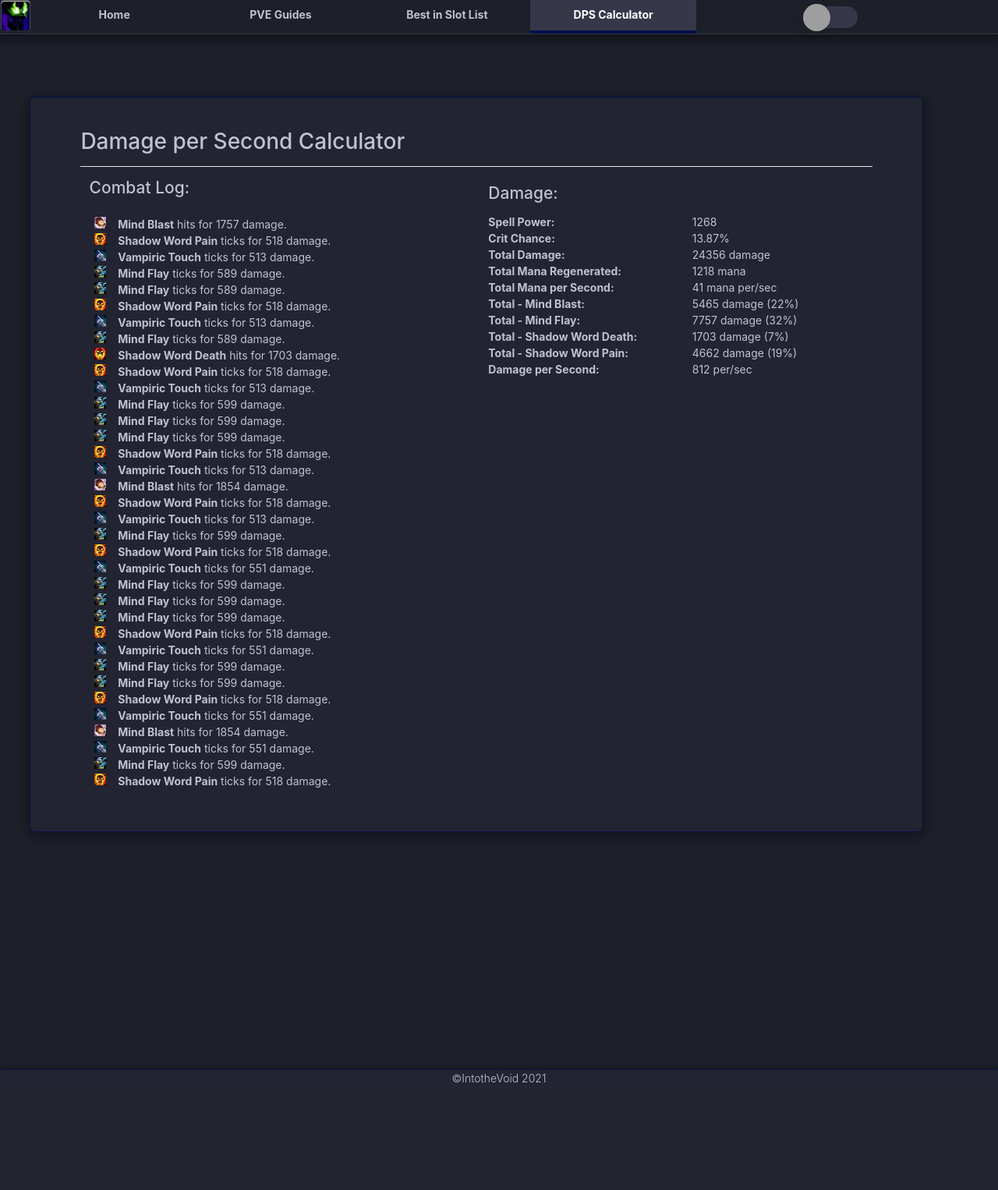
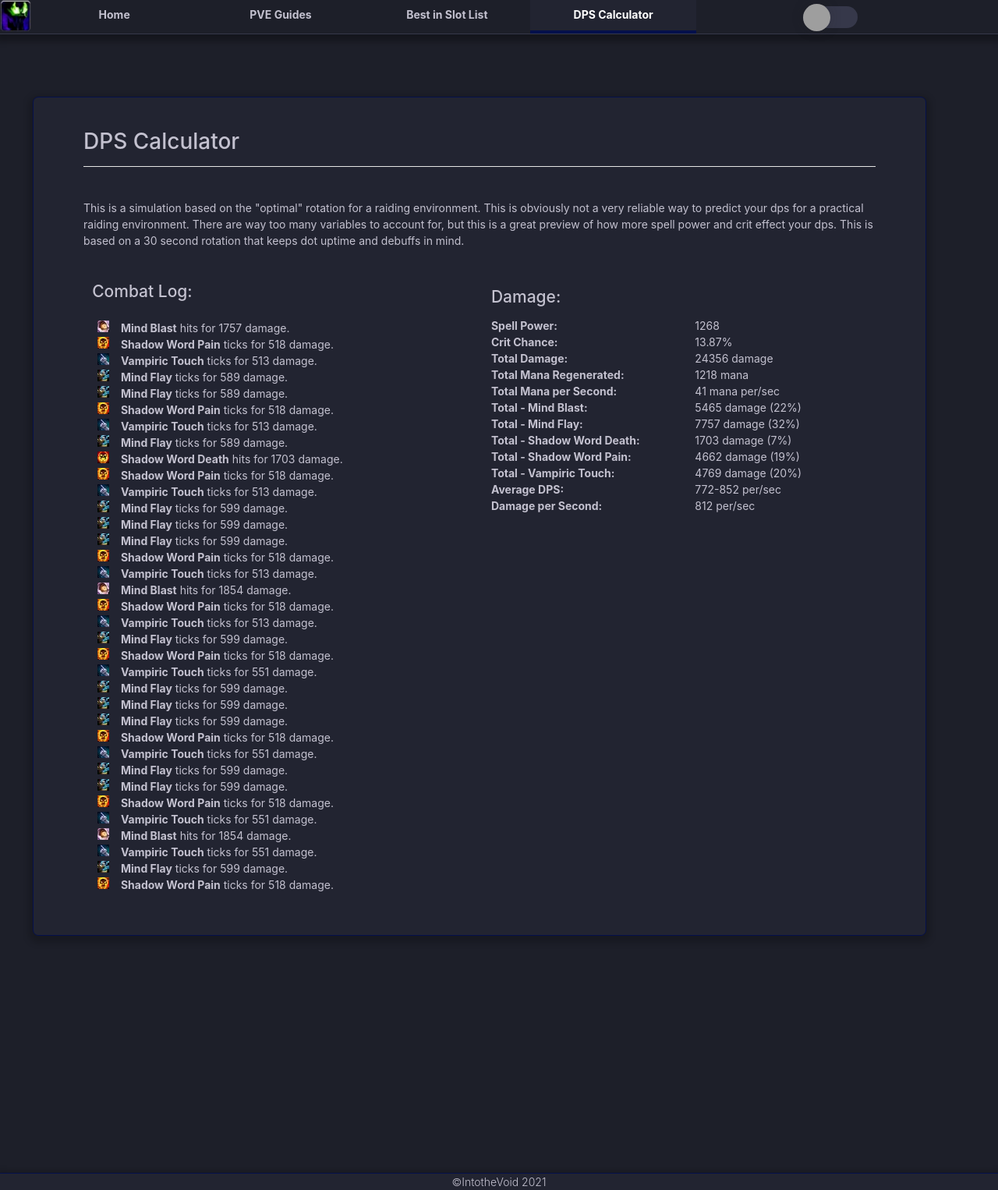
Before and after one commit to codyhinz/intoTheVoid, a PHP site: page /dpscalc.php in a window 1280 px wide. Shown: the whole page at 78% size. Before the commit the page ends 1388 px from the top, so only its background shows below. Run offline with PHP 8.4, Linux system fonts and the light colour scheme; grey boxes are pictures that could not be loaded.

Commit message:
Small bug on mind blast rolls that needs to be fixed

```diff
--- a/dpscalc.php
+++ b/dpscalc.php
@@ -3,9 +3,13 @@
     include('./view/header.php');
 ?>
 
-<div class="container-fluid row">
-    <div class="introduction col-11">
-        <h2>Damage per Second Calculator</h2><hr/>
+<div class="container row col-12">
+    <div class="introduction col-11 ml-5">
+        <h2>DPS Calculator</h2><hr/>
+        <p class="mt-5 mb-5">This is a simulation based on the "optimal" rotation for a raiding environment.
+        This is obviously not a very reliable way to predict your dps for a practical raiding environment.
+        There are way too many variables to account for, but this is a great preview of how more spell power and crit effect your dps.
+        This is based on a 30 second rotation that keeps dot uptime and debuffs in mind.</p>
         <?php include('./model/damagecalc.php'); ?>
     </div>
 </div>
--- a/model/damagecalc.php
+++ b/model/damagecalc.php
@@ -131,18 +131,21 @@
     // $dmgphaseone
     // (1.04SV + 0.05M * (MB can crit)) ((1.02SV + 0.05M * VT ticks), (1.04SV + 0.05M * SWP ticks))
 
-    $critroll = rand(1, 100);
+    $critrollone = rand(1, 100);
+    $criticalstrikembone = "false";
 
-    if ($critroll <= $critchance) {
+    if ($critrollone <= $critchance) {
         $mb = $mb * 1.5;
-        $criticalstrikemb = "true";
+        $criticalstrikembone = "true";
     }
 
-    $dmgphaseonecrit = false;
+    $dmgphaseonecrit = "false";
     $dmgphaseonemb = (($svtwo + $misery) * ($mb)) * ($damagemultiplier);
-    if ($criticalstrikemb == "true") { $dmgphaseonecrit = true; }
+    if ($criticalstrikembone == "true") {
+        $dmgphaseonecrit = "true";
+    }
     $dmgphaseonemb = round($dmgphaseonemb);
-    if ($dmgphaseonecrit == true) {
+    if ($dmgphaseonecrit == "true") {
         $dmgphaseonecrit = " damage and it was a critical strike.</li>";
     } else {
         $dmgphaseonecrit = " damage.</li>";
@@ -201,9 +204,9 @@
     // $dmgphasesix
     // (1.08SV + 0.05M * (SWD can crit)
 
-    $critroll = rand(1, 100);
+    $critrolltwo = rand(1, 100);
 
-    if ($critroll <= $critchance) {
+    if ($critrolltwo <= $critchance) {
         $swd = $swd * 1.5;
         $criticalstrikeswd = "true";
     }
@@ -275,18 +278,21 @@
     // $dmgphasetwelve
     // (1.1SV + 0.05M * MB damage roll - can crit)
 
-    $critroll = rand(1, 100);
+    $critrollthree = rand(1, 100);
+    $criticalstrikembtwo = "false";
 
-    if ($critroll <= $critchance) {
+    if ($critrollthree <= $critchance) {
         $mb = $mb * 1.5;
-        $criticalstrikemb = "true";
+        $criticalstrikembtwo = "true";
     }
 
-    $dmgphasetwelvecrit = false;
+    $dmgphasetwelvecrit = "false";
     $dmgphasetwelve = (($svfive + $misery) * ($mb)) * ($damagemultiplier);
-    if ($criticalstrikemb == "true") { $dmgphasetwelvecrit = true; }
+    if ($criticalstrikembtwo == "true") {
+        $dmgphasetwelvecrit = "true";
+    }
     $dmgphasetwelve = round($dmgphasetwelve);
-    if ($dmgphasetwelvecrit == true) {
+    if ($dmgphasetwelvecrit == "true") {
         $dmgphasetwelvecrit = " damage and it was a critical strike.</li>";
     } else {
         $dmgphasetwelvecrit = " damage.</li>";
@@ -398,18 +404,21 @@
     // $dmgphasetwentytwo
     // (1.1SV + 0.05M * MB damage roll - can crit)
 
-    $critroll = rand(1, 100);
+    $critrollfour = rand(1, 100);
+    $criticalstrikembthree = "false";
 
-    if ($critroll <= $critchance) {
+    if ($critrollfour <= $critchance) {
         $mb = $mb * 1.5;
-        $criticalstrikemb = "true";
+        $criticalstrikembthree = "true";
     }
 
-    $dmgphasetwentytwocrit = false;
+    $dmgphasetwentytwocrit = "false";
     $dmgphasetwentytwo = (($svfive + $misery) * ($mb)) * ($damagemultiplier);
-    if ($criticalstrikemb == "true") { $dmgphasetwentytwocrit = true; }
+    if ($criticalstrikembthree == "true") {
+        $dmgphasetwentytwocrit = "true";
+    }
     $dmgphasetwentytwo = round($dmgphasetwentytwo);
-    if ($dmgphasetwentytwocrit == true) {
+    if ($dmgphasetwentytwocrit == "true") {
         $dmgphasetwentytwocrit = " damage and it was a critical strike.</li>";
     } else {
         $dmgphasetwentytwocrit = " damage.</li>";
@@ -457,6 +466,9 @@
     $dps = $totaldamage / 30;
     $dps = round($dps);
 
+    $dpsmin = $dps - 40;
+    $dpsmax = $dps + 40;
+
     // Mind Blast Stats
     $mbdamagetotal = $dmgphasetwentytwo + $dmgphasetwelve + $dmgphaseonemb;
 
@@ -490,7 +502,16 @@
     $swddamagepercent = $swddamagepercent * 100;
     $swddamagepercent = round($swddamagepercent);
 
-    echo "<div class='col-xl-6 col-lg-6 col-md-6 mt-2 ml-md-5 ml-lg-0'><h4 class=mb-3>Damage:</h4>";
+    // Vampiric Touch Stats
+    $vtdamagetotal = $dmgphaseonevt + $dmgphasefourvt + $dmgphasesevenvt + $dmgphaseelevenvt +
+                        $dmgphasethirteenvt + $dmgphasefifteenvt + $dmgphaseeighteenvt +
+                        $dmgphasetwentyonevt + $dmgphasetwentythree;
+
+    $vtdamagepercent = $vtdamagetotal / $totaldamage;
+    $vtdamagepercent = $vtdamagepercent * 100;
+    $vtdamagepercent = round($vtdamagepercent);
+
+    echo "<div class='col-xl-6 col-lg-6 col-md-12 col-sm-12 col-12 mt-2 ml-lg-0 mr-lg-0 ml-5 mr-5 ml-lg-0'><h4 class=mb-3>Damage:</h4>";
     echo "<div class=row><div class='col-6 font-weight-bold'>Spell Power: </div>" . "<div class=col-6>" . $spellpower . "</div></div>";
     echo "<div class=row><div class='col-6 font-weight-bold'>Crit Chance: </div>" . "<div class=col-6>" . $critchance . "%</div></div>";
     echo "<div class=row><div class='col-6 font-weight-bold'>Total Damage: </div>" . "<div class=col-6>" . $totaldamage . " damage</div></div>";
@@ -500,6 +521,8 @@
     echo "<div class=row><div class='col-6 font-weight-bold'>Total - Mind Flay: </div>" . "<div class=col-6>" . $mfdamagetotal . " damage (" . $mfdamagepercent . "%)</div></div>";
     echo "<div class=row><div class='col-6 font-weight-bold'>Total - Shadow Word Death: </div>" . "<div class=col-6>" . $swddamagetotal . " damage (" . $swddamagepercent . "%)</div></div>";
     echo "<div class=row><div class='col-6 font-weight-bold'>Total - Shadow Word Pain: </div>" . "<div class=col-6>" . $swpdamagetotal . " damage (" . $swpdamagepercent . "%)</div></div>";
+    echo "<div class=row><div class='col-6 font-weight-bold'>Total - Vampiric Touch: </div>" . "<div class=col-6>" . $vtdamagetotal . " damage (" . $vtdamagepercent . "%)</div></div>";
+    echo "<div class=row><div class='col-6 font-weight-bold'>Average DPS: </div>" . "<div class=col-6>" . $dpsmin . "-" . $dpsmax . " per/sec</div></div>";
     echo "<div class=row><div class='col-6 font-weight-bold'>Damage per Second: </div>" . "<div class=col-6>" . $dps . " per/sec</div></div></div></div>";
 
     //</div></div></div>
--- a/view/style.css
+++ b/view/style.css
@@ -34,7 +34,7 @@ body {
 }
 
 #active {
-    background-color: var(--bg-tertiary-color);
+    background-color: var(--bg-secondary-color);
     border-bottom: 0.3rem var(--offset-color) solid;
 }
 
```
